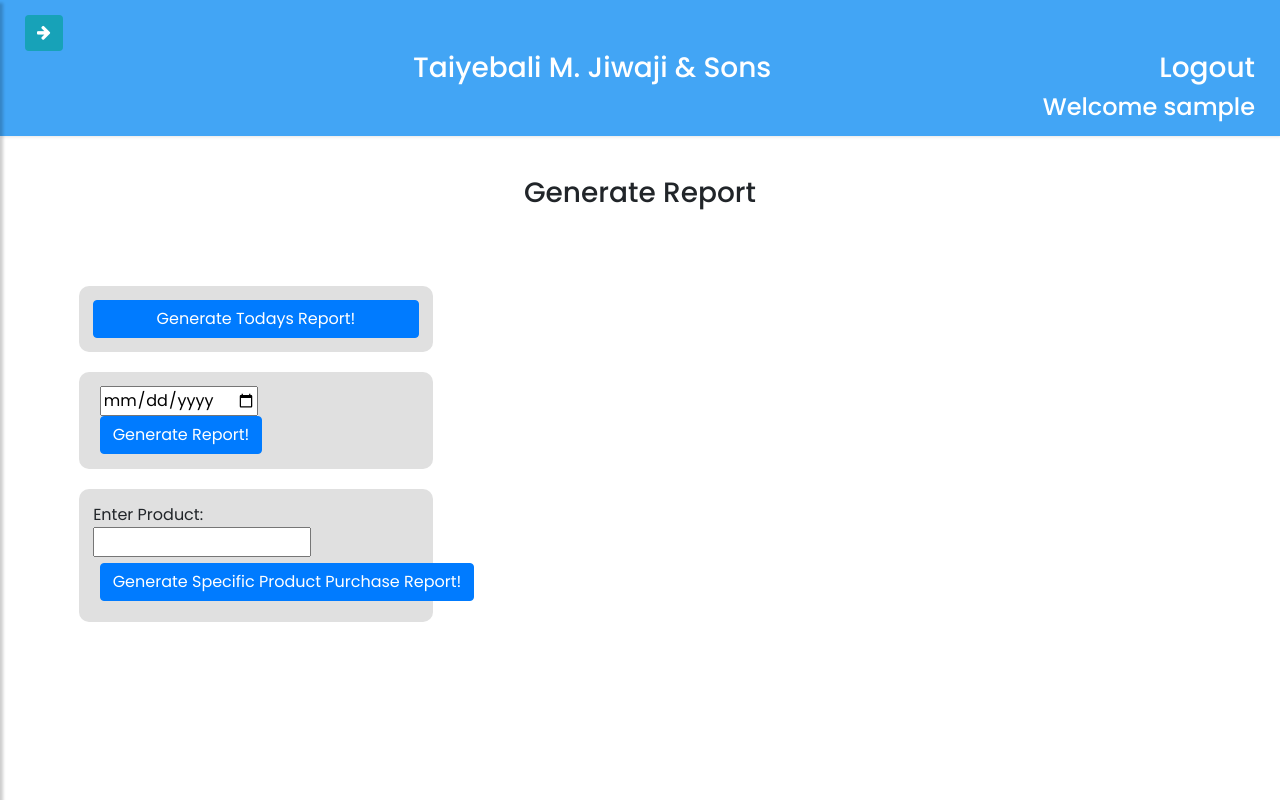
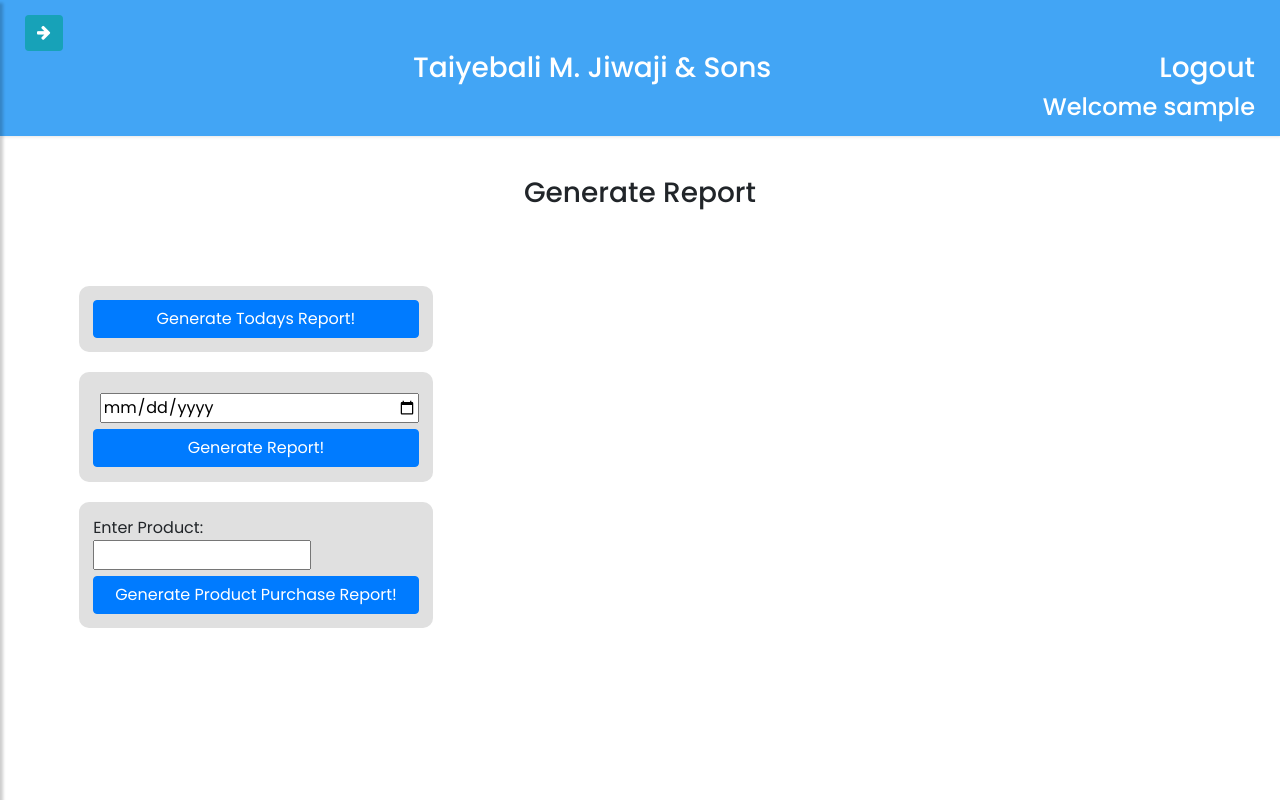
Before and after one commit to aliasgar521/TMJ, a PHP site: page /Report.php in a window 1280 px wide. Run offline with PHP 8.4, Linux system fonts and the light colour scheme; the visitor is signed in with stand-in values (Sample User, id 1).

Commit message:
For windows PC

```diff
--- a/PurchaseReport.php
+++ b/PurchaseReport.php
@@ -192,7 +192,7 @@ else if((isset($_SESSION['username']) && $_SESSION['role'] == "worker"))
                                 Enter Product:
                                 <input type="text" name="product_input" id="product_input" class="product_input" style="width:67%"/><br><br>
 
-                                <input type="submit" class="btn btn-primary btn-block" name="submit"  value="Generate Specific Product Purchase Report!">
+                                <input type="submit" class="btn btn-primary btn-block" name="submit"  value="Generate Product Purchase Report!">
 
                             </form>
                         </div>
--- a/Report.php
+++ b/Report.php
@@ -180,13 +180,13 @@ else if((isset($_SESSION['username']) && $_SESSION['role'] == "worker"))
                                 <input type="submit" class="btn btn-primary btn-block" name="submit" value="Generate Todays Report!">
                             </form>
                             <form id="date_report" method="get" action="#"  class="rcorners3">
-                                <input type="date"  name="single_date" id="single_date" style="margin-left: 2%">
-                                <input type="submit" class="btn btn-primary" name="submit_date" style="margin-left:2%" value="Generate Report!">
+                                <input type="date"  name="single_date" id="single_date" style="margin:2%; width:98%" >
+                                <input type="submit" class="btn btn-primary btn-block" name="submit_date"  value="Generate Report!">
                             </form>
                              <form id="product" method="get" action="#"  class="rcorners3">
                                 Enter Product:
                                 <input type="text" name="product_input" id="product_input" class="product_input" style="width:67%"/>
-                                <input type="submit" class="btn btn-primary" name="submit_product"  style="margin:2%" value="Generate Specific Product Purchase Report!">
+                                <input type="submit" class="btn btn-primary btn-block" name="submit_product"  style="margin-top:2%" value="Generate Product Purchase Report!">
 
                             </form>
                         </div>
```
Also changed, not shown: PurchaseManagement.php (+5 -5 lines), index.php (+8 -10 lines).
